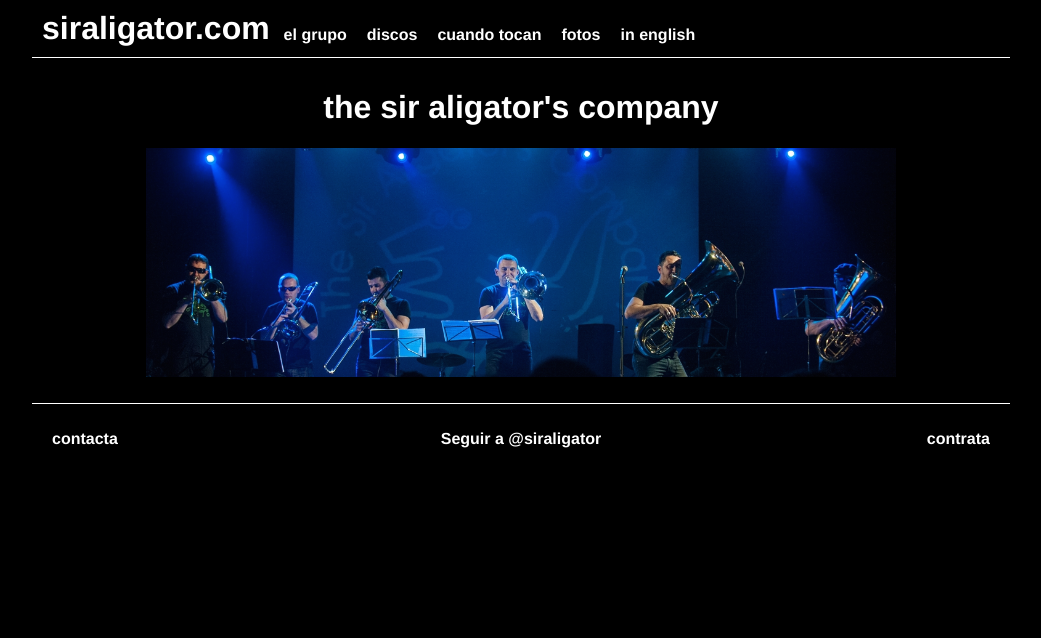
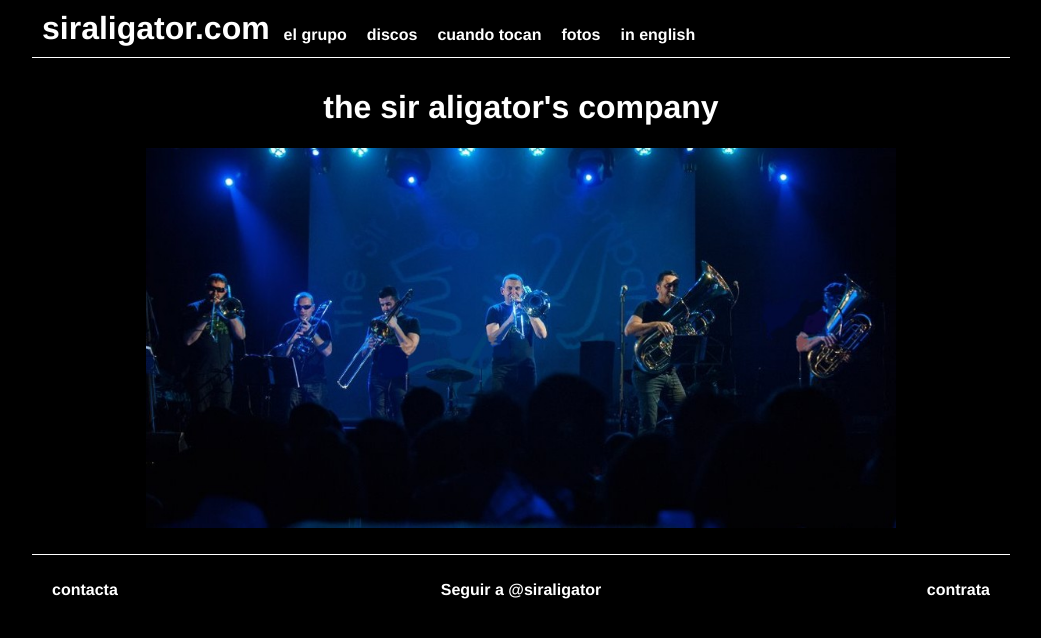
Before and after one commit to siraligator/siraligator.github.io, a Jekyll site: the page built from index.md, in a window 1280 px wide. Shown: the top 638 px of the page, without its empty margins (119-1160 px from the left). Built offline with Jekyll 4.4.1, drawn with Linux system fonts in a browser that asks for light colours; Markdown is read by kramdown in place of the engine named in the settings; comment, search, counter and statistics services are not loaded.

Commit message:
Change homepage hero image.

```diff
--- a/index.md
+++ b/index.md
@@ -3,4 +3,4 @@ layout: default
 title: the sir aligator's company
 ---
 
-<img class="hero" src="{{ site.url }}/img/130406oxidoGUsac.png" alt="Foto del grupo">
+<img class="hero" src="{{ site.url }}/img/homehero.jpg" alt="Foto del grupo">
```
Also changed, not shown: img/130406oxidoGUsac.png (deleted), img/homehero.jpg (added).
